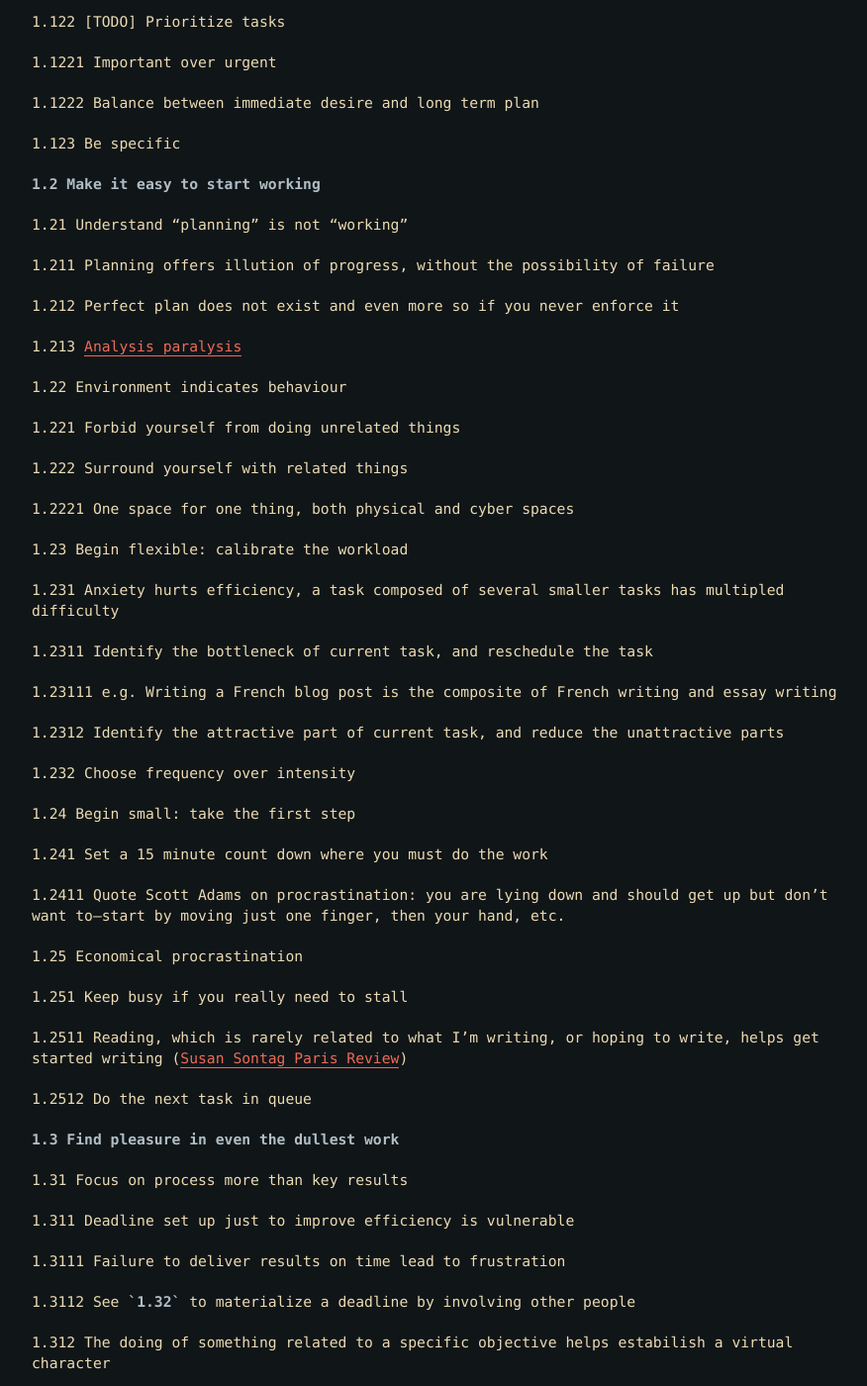
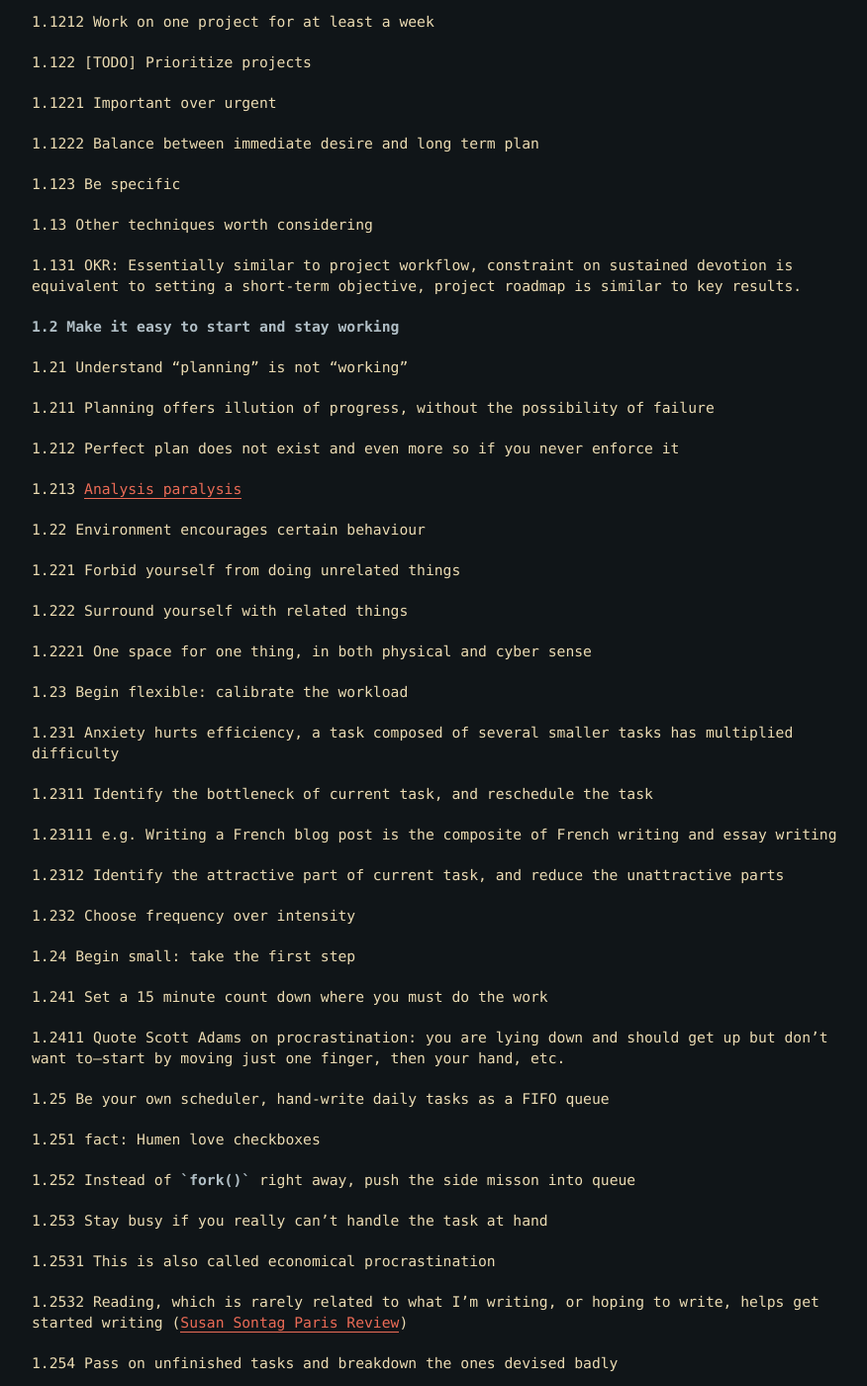
Before and after one commit to tabokie/tabokie.github.io, a Jekyll site: the page built from _subtopics/lifestyle.md, in a window 1280 px wide and 1400 px high, scrolled down 738 px. Shown: the whole window at 99% size, without its empty margins (188-1064 px from the left). Built offline with Jekyll 4.4.1, drawn with Linux system fonts in a browser that asks for light colours; some of the changed text lies outside the part shown.

Commit message:
update lifestyle and quotes
Signed-off-by: tabokie <xy.tao@outlook.com>

```diff
--- a/_subtopics/lifestyle.md
+++ b/_subtopics/lifestyle.md
@@ -2,7 +2,7 @@
 layout: blog
 title: Lifestyle
 ---
-<span class="hidden-text"># Created: 2020-12-05; Modified: 2020-12-27</span>
+<span class="hidden-text"># Created: 2020-12-05; Modified: 2021-3-20</span>
 
 On the format: It is an imitation of "Tractatus Logico-Philosophicus" by Wittgenstein, which preserves the logic between statements without an essay-ish form difficult for later amendments.
 
@@ -22,6 +22,8 @@ On the format: It is an imitation of "Tractatus Logico-Philosophicus" by Wittgen
 
 1.1113 Habits can be associatd with specific time point
 
+1.112 Habits are outside priority system, they can't be scheduled (delayed)
+
 1.12 Treat work that requires quality thinking as project
 
 1.121 Man has limited bandwidth / concentration / production capability
@@ -30,7 +32,7 @@ On the format: It is an imitation of "Tractatus Logico-Philosophicus" by Wittgen
 
 1.1212 Work on one project for at least a week
 
-1.122 [TODO] Prioritize tasks
+1.122 [TODO] Prioritize projects
 
 1.1221 Important over urgent
 
@@ -38,7 +40,11 @@ On the format: It is an imitation of "Tractatus Logico-Philosophicus" by Wittgen
 
 1.123 Be specific
 
-**1.2 Make it easy to start working**
+1.13 Other techniques worth considering
+
+1.131 OKR: Essentially similar to project workflow, constraint on sustained devotion is equivalent to setting a short-term objective, project roadmap is similar to key results.
+
+**1.2 Make it easy to start and stay working**
 
 1.21 Understand "planning" is not "working"
 
@@ -48,17 +54,17 @@ On the format: It is an imitation of "Tractatus Logico-Philosophicus" by Wittgen
 
 1.213 [Analysis paralysis](https://en.m.wikipedia.org/wiki/Analysis_paralysis)
 
-1.22 Environment indicates behaviour
+1.22 Environment encourages certain behaviour
 
 1.221 Forbid yourself from doing unrelated things
 
 1.222 Surround yourself with related things
 
-1.2221 One space for one thing, both physical and cyber spaces
+1.2221 One space for one thing, in both physical and cyber sense
 
 1.23 Begin flexible: calibrate the workload
 
-1.231 Anxiety hurts efficiency, a task composed of several smaller tasks has multipled difficulty
+1.231 Anxiety hurts efficiency, a task composed of several smaller tasks has multiplied difficulty
 
 1.2311 Identify the bottleneck of current task, and reschedule the task
 
@@ -74,13 +80,19 @@ On the format: It is an imitation of "Tractatus Logico-Philosophicus" by Wittgen
 
 1.2411 Quote Scott Adams on procrastination: you are lying down and should get up but don't want to--start by moving just one finger, then your hand, etc.
 
-1.25 Economical procrastination
+1.25 Be your own scheduler, hand-write daily tasks as a FIFO queue
 
-1.251 Keep busy if you really need to stall
+1.251 fact: Humen love checkboxes
 
-1.2511 Reading, which is rarely related to what I’m writing, or hoping to write, helps get started writing ([Susan Sontag Paris Review](https://fs.blog/2013/05/susan-sontag-how-i-write/))
+1.252 Instead of `fork()` right away, push the side misson into queue
 
-1.2512 Do the next task in queue
+1.253 Stay busy if you really can't handle the task at hand
+
+1.2531 This is also called economical procrastination
+
+1.2532 Reading, which is rarely related to what I’m writing, or hoping to write, helps get started writing ([Susan Sontag Paris Review](https://fs.blog/2013/05/susan-sontag-how-i-write/))
+
+1.254 Pass on unfinished tasks and breakdown the ones devised badly
 
 **1.3 Find pleasure in even the dullest work**
 
@@ -148,23 +160,19 @@ On the format: It is an imitation of "Tractatus Logico-Philosophicus" by Wittgen
 
 **1.5 My workflow**
 
-1.51 Daily schedule
+1.51 Work day time table
 
-1.511 8:30AM wake up and leetcode for 30 minutes
+Schedule A: I wake up at 9, go to work at 12:30, office hour from 13:30 to 21:30, get home at 22:30 and go to bed at 1 (hopefully fall asleep at 1:30).
 
-1.512 9:30PM learn French on Sofa for 30 minutes
+Schedule B: I wake up at 8:30, go to work at 9:30, come home at 7, and go to bed at 0:30.
 
-1.513 0:00AM read poem on Bed for 30 minutes
-
-1.514 0:30AM meditate for 30 minutes and go to sleep
+I learn French on sofa at 21:30 for 30 min, and scratch some algorithm at 8:30 for 30 min.
 
 1.52 Tasking
 
 1.521 Monthly role, weekly project
 
-1.522 One browser for private work, one browser for company work, one browser for relaxation
-
-1.523 Keep a worklog
+1.522 Keep a worklog, as a task queue and external memory set
 
 ## 2 Money
 
@@ -190,7 +198,9 @@ On the format: It is an imitation of "Tractatus Logico-Philosophicus" by Wittgen
 
 4.23 Collect old photos from around the world
 
-4.24 Take a week's leave without thinking about time and causality
+4.24 Take a week's leave without thinking about time and consequence
+
+4.25 Sleep at day time, walk at night time (photographer Brassai)
 
 **4.3 Habits**
 
@@ -236,4 +246,8 @@ On the format: It is an imitation of "Tractatus Logico-Philosophicus" by Wittgen
 
 [Structured Procrastination](http://www.structuredprocrastination.com/)
 
-[TODO] [HOWTO: Be more productive](http://www.aaronsw.com/weblog/productivity)
+[A simple and dynamic method for consistent productivity](https://matthewsaltz.wordpress.com/2020/11/24/a-simple-and-dynamic-method-for-consistent-productivity/)
+
+[Setting up personal OKR](https://hackpravj.com/blog/personal-okr-2021-plan/)
+
+[HOWTO: Be more productive](http://www.aaronsw.com/weblog/productivity)
```
Also changed, not shown: other parts of _subtopics/lifestyle.md (+1 -1 lines), _subtopics/quote.md (+15 -9 lines).
